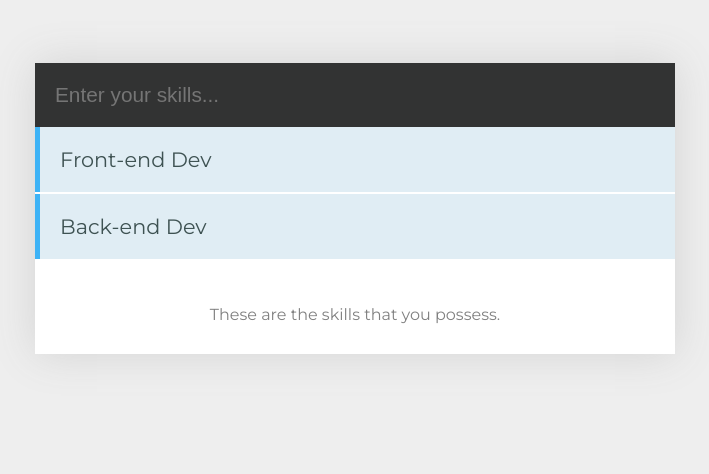
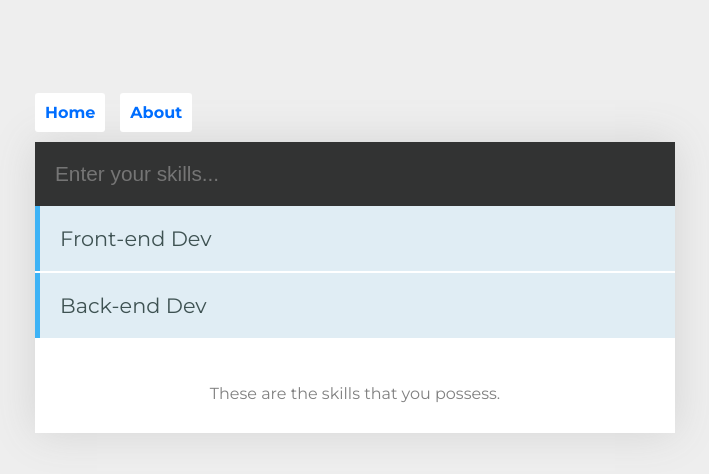
Before and after one commit to secretmanpro/vuejs-basic, a Vue app: page /#/ in a window 1280 px wide. Shown: the part 184-658 px from the top of the page, without its empty margins (285-994 px from the left). Built offline with nearby package versions, Linux system fonts and the light colour scheme; a small style sheet from the web is missing.

Commit message:
route no paramater

```diff
--- a/package.json
+++ b/package.json
@@ -9,7 +9,8 @@
   },
   "dependencies": {
     "vee-validate": "^2.1.0-beta.1",
-    "vue": "^2.5.16"
+    "vue": "^2.5.16",
+    "vue-router": "^3.0.1"
   },
   "devDependencies": {
     "@vue/cli-plugin-babel": "^3.0.0-beta.15",
--- a/src/App.vue
+++ b/src/App.vue
@@ -1,9 +1,14 @@
 <template>
   <div id="app">
     <!-- <Project1/> -->
-    <Project2/>
+    <!-- <Project2/> -->
     <!-- <img src="./assets/logo.png">
     <HelloWorld msg="Welcome to Your Vue.js App"/> -->
+    <nav>
+       <router-link to="/">Home</router-link>
+       <router-link to="/about">About</router-link>
+    </nav>
+    <router-view/>
   </div>
 </template>
 
@@ -45,4 +50,26 @@ body, html {
 #app {
     width: 50%;
 }
+body {
+  background-color: #EEEEEE;
+  font-family: 'Montserrat', sans-serif;
+  display: grid;
+  grid-template-rows: auto;
+  justify-items: center;
+  padding-top: 50px;
+}
+
+nav {
+  padding: 20px 20px 20px 0;
+}
+
+nav a {
+  padding: 10px;
+  text-decoration: none;
+  background: #fff;
+  border-radius: 3px;
+  color: rgb(0, 110, 255);
+  font-weight: bold;
+  margin-right: 15px;
+}
 </style>
--- /dev/null
+++ b/src/components/About.vue
@@ -0,0 +1,3 @@
+<template>
+    <h2>This is About Page</h2>
+</template>
--- a/src/main.js
+++ b/src/main.js
@@ -1,11 +1,13 @@
 import Vue from 'vue'
 import App from './App.vue'
 import VueValidate from 'vee-validate'
+import router from './router'
 Vue.use(VueValidate);
 
 
 Vue.config.productionTip = false
 
 new Vue({
+  router,
   render: h => h(App)
 }).$mount('#app')
--- /dev/null
+++ b/src/router.js
@@ -0,0 +1,20 @@
+import Vue from 'vue'
+import Router from 'vue-router'
+import Project2 from './components/Project2'
+import About from './components/About'
+Vue.use(Router);
+
+export default new Router({
+    routes:[
+        {
+            path:"/",
+            name:"project2",
+            component:Project2
+        },
+        {
+            path:"/about",
+            name:"about",
+            component:About
+        }
+    ]
+})
```
Also changed, not shown: 1 other file (tests, documents, lock files or other folders).
